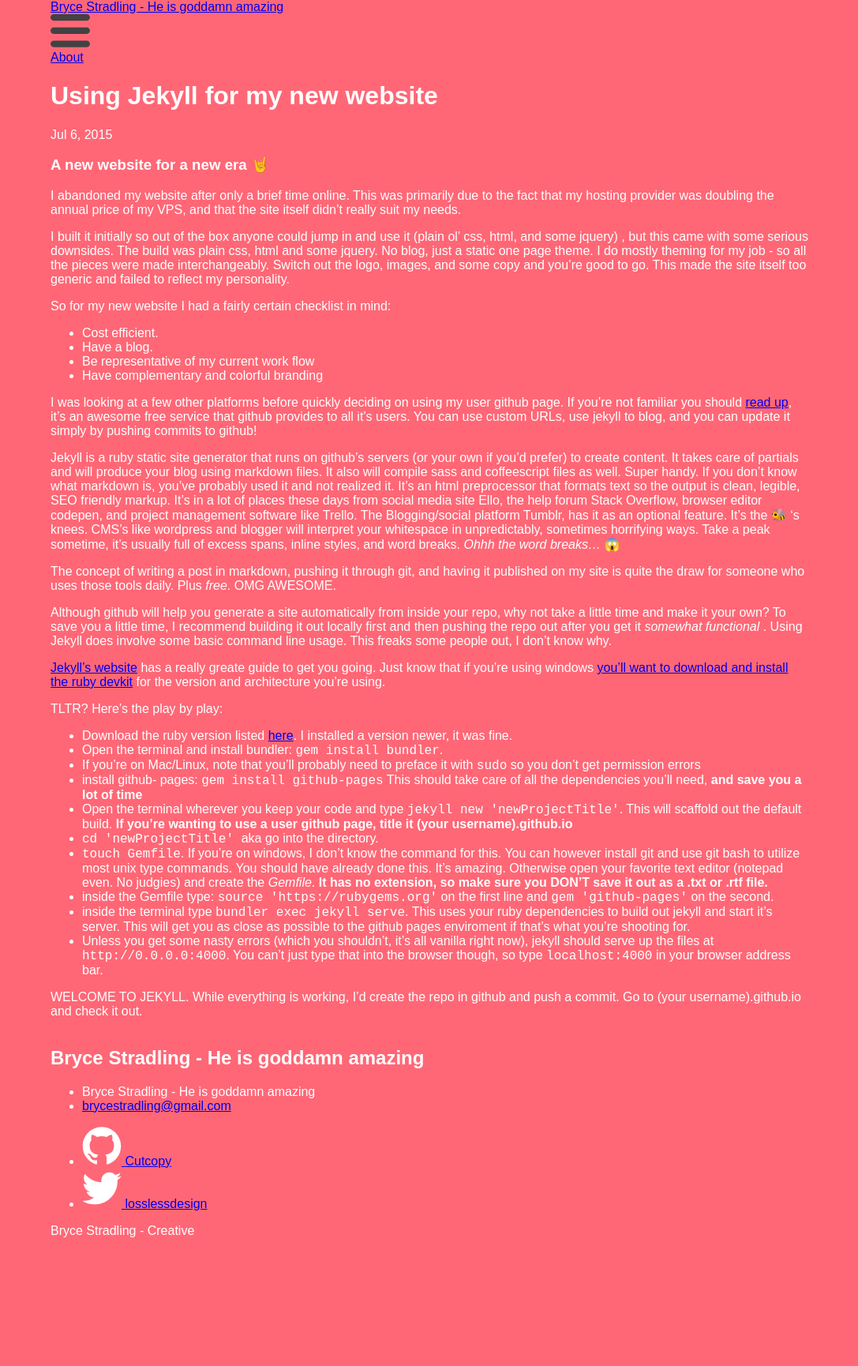
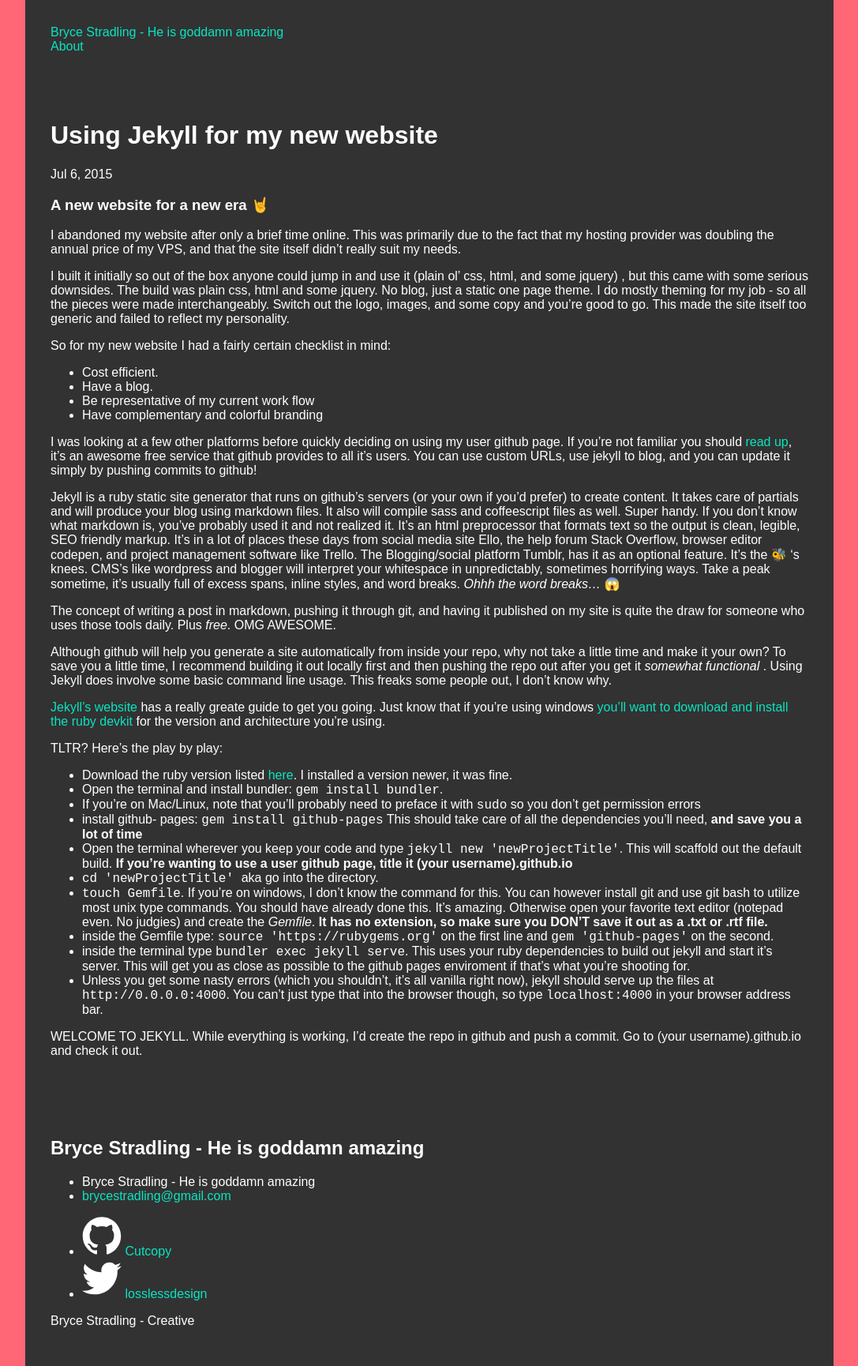
Before and after one commit to Cutcopy/Cutcopy.github.io, a Jekyll site: the page built from _posts/2015-07-06-making-my-new-website.markdown, in a window 1280 px wide. Shown: the whole page at 79% size, without its empty margins (96-1183 px from the left). Built offline with Jekyll 4.4.1, drawn with Linux system fonts in a browser that asks for light colours; nearby versions of some CDN libraries; emoji names are drawn with the system emoji font; library files that are not in the unit come from our copies; before the commit the page ends 1584 px from its top, so only the background shows below that.

Commit message:
created base.sass, edited base styles

```diff
--- a/_includes/header.html
+++ b/_includes/header.html
@@ -5,13 +5,6 @@
     <a class="site-title" href="{{ site.baseurl }}/">{{ site.title }}</a>
 
     <nav class="site-nav">
-      <a href="#" class="menu-icon">
-        <svg viewBox="0 0 18 15">
-          <path fill="#424242" d="M18,1.484c0,0.82-0.665,1.484-1.484,1.484H1.484C0.665,2.969,0,2.304,0,1.484l0,0C0,0.665,0.665,0,1.484,0 h15.031C17.335,0,18,0.665,18,1.484L18,1.484z"/>
-          <path fill="#424242" d="M18,7.516C18,8.335,17.335,9,16.516,9H1.484C0.665,9,0,8.335,0,7.516l0,0c0-0.82,0.665-1.484,1.484-1.484 h15.031C17.335,6.031,18,6.696,18,7.516L18,7.516z"/>
-          <path fill="#424242" d="M18,13.516C18,14.335,17.335,15,16.516,15H1.484C0.665,15,0,14.335,0,13.516l0,0 c0-0.82,0.665-1.484,1.484-1.484h15.031C17.335,12.031,18,12.696,18,13.516L18,13.516z"/>
-        </svg>
-      </a>
 
       <div class="trigger">
         {% for page in site.pages %}
--- a/_posts/2015-07-06-making-my-new-website.markdown
+++ b/_posts/2015-07-06-making-my-new-website.markdown
@@ -2,7 +2,8 @@
 layout: post
 title:  "Using Jekyll for my new website"
 date:   2015-07-06 12:55:07
-categories: jekyll, web design, github
+tags: Jekyll, Web Design, Github
+categories: blog
 ---
 ###A new website for a new era :metal:
 
--- /dev/null
+++ b/_sass/_base.sass
@@ -0,0 +1,10 @@
+body
+  background: $primary
+
+svg
+  width: 50px
+  fill: white
+
+.wrapper
+  background-color: #323232
+  padding: 2em
--- a/_sass/_type.sass
+++ b/_sass/_type.sass
@@ -31,3 +31,15 @@
 $h4-line-height: $h4-line * $h4-lines
 $h4-margin-top: 1 * $h4-line
 $h4-margin-bottom: 1 * $h4-line
+
+// Colors
+
+body
+  color: white
+a
+  color: $secondary
+  text-decoration: none
+  &:hover
+    color: lighten($secondary, 20%)
+  &:visited
+    color: darken($secondary, 10%)
--- a/css/main.sass
+++ b/css/main.sass
@@ -4,12 +4,6 @@
 @import "./tools/bourbon/app/assets/stylesheets/_bourbon.scss"
 @import "./tools/fontawesome/scss/font-awesome.scss"
 @import "variables"
+@import "grid"
+@import "base"
 @import "type"
-@import "grid"
-body
-  color: white
-  background: $primary
-
-svg
-  width: 50px
-  fill: white
```
